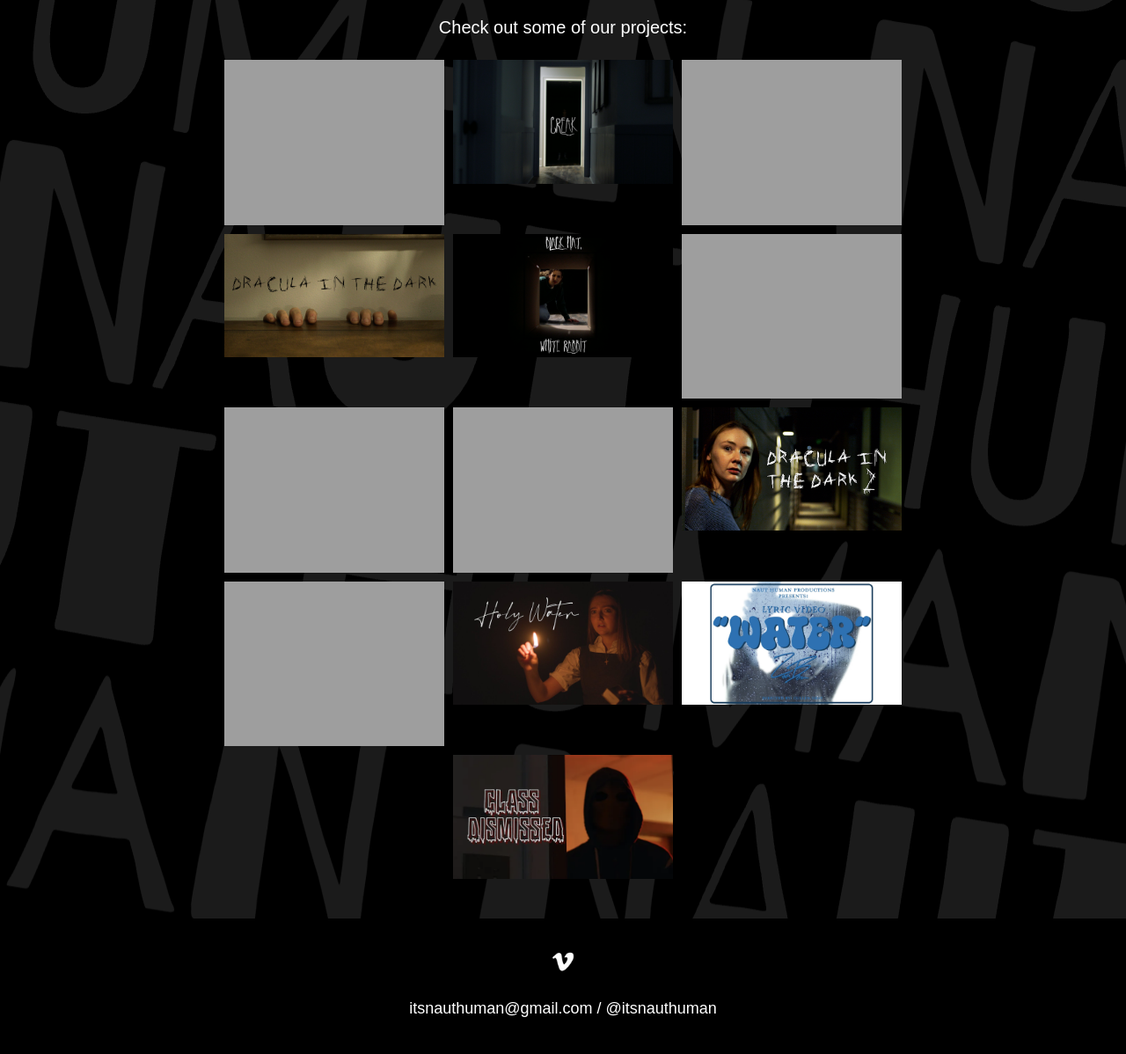
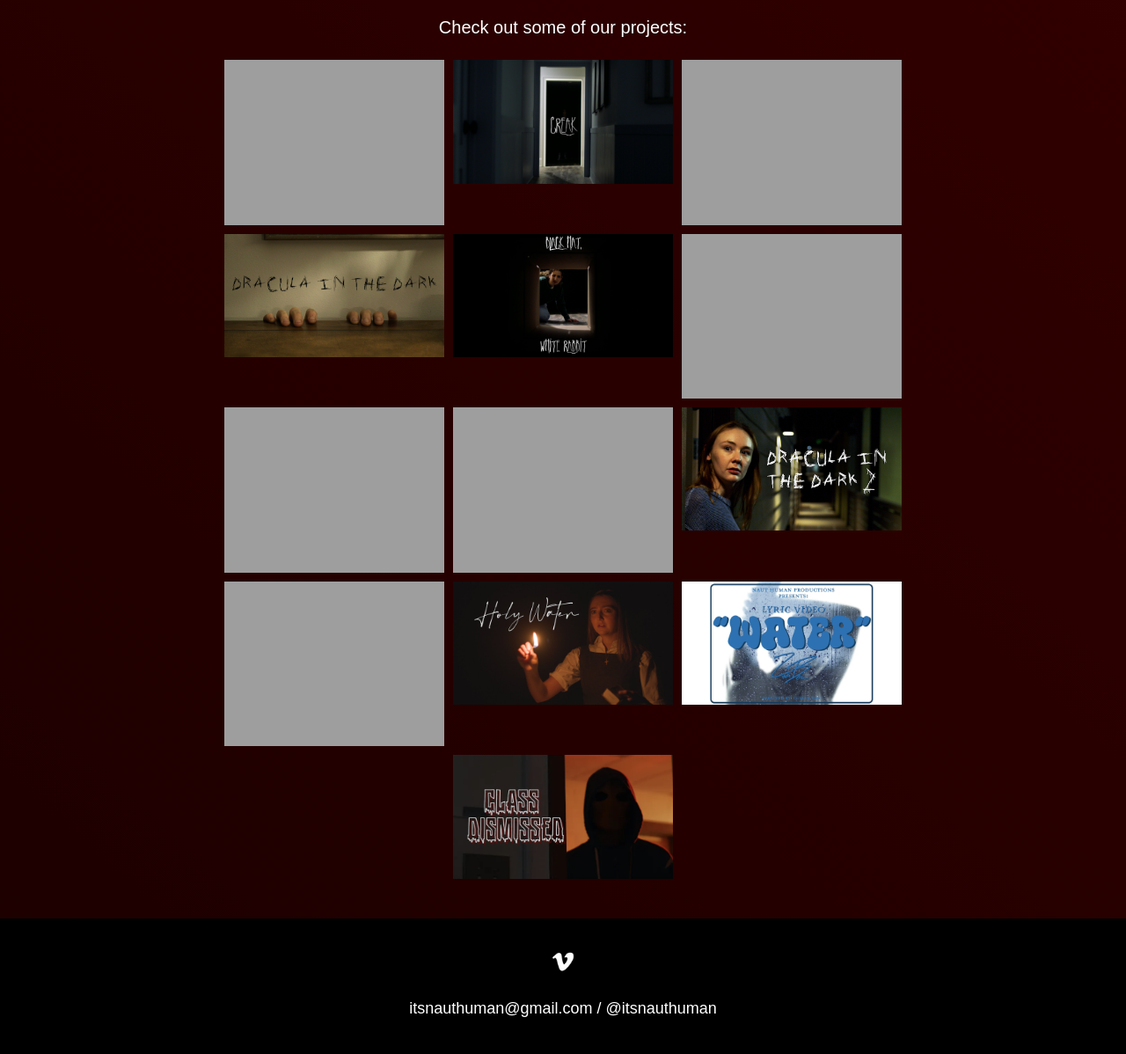
Before and after one commit to nauthuman/website, a Jekyll site: the page built from index.html, in a window 1280 px wide. Shown: the part 945-2143 px from the top of the page at 88% size. Built offline with Jekyll 4.4.1, drawn with Linux system fonts in a browser that asks for light colours; some web fonts are replaced.

Commit message:
Update works_panel.html

```diff
--- a/_includes/works_panel.html
+++ b/_includes/works_panel.html
@@ -1,12 +1,34 @@
 <style>
-  div.works-wrapper {
+div.works-wrapper {
     padding: 20px 10px 40px 10px;
     /*
     background: #670D0B;
     */
     /* gradient code from https://www.joshwcomeau.com/gradient-generator/ */
-    background-image: url(/images/FooterBackground2.png);
-  }
+    /*background-image: url(/images/FooterBackground2.png);*/
+    background: linear-gradient(42deg, #000000, #4d0000);
+    background-size: 400% 400%;
+
+    -webkit-animation: DevBackground 30s ease infinite;
+    -moz-animation: DevBackground 30s ease infinite;
+    animation: DevBackground 30s ease infinite;
+}
+
+@-webkit-keyframes DevBackground {
+    0%{background-position:0% 51%}
+    50%{background-position:100% 50%}
+    100%{background-position:0% 51%}
+}
+@-moz-keyframes DevBackground {
+    0%{background-position:0% 51%}
+    50%{background-position:100% 50%}
+    100%{background-position:0% 51%}
+}
+@keyframes DevBackground {
+    0%{background-position:0% 51%}
+    50%{background-position:100% 50%}
+    100%{background-position:0% 51%}
+}
   div.works {
     margin: 0 auto;
     max-width: 950px;
```
